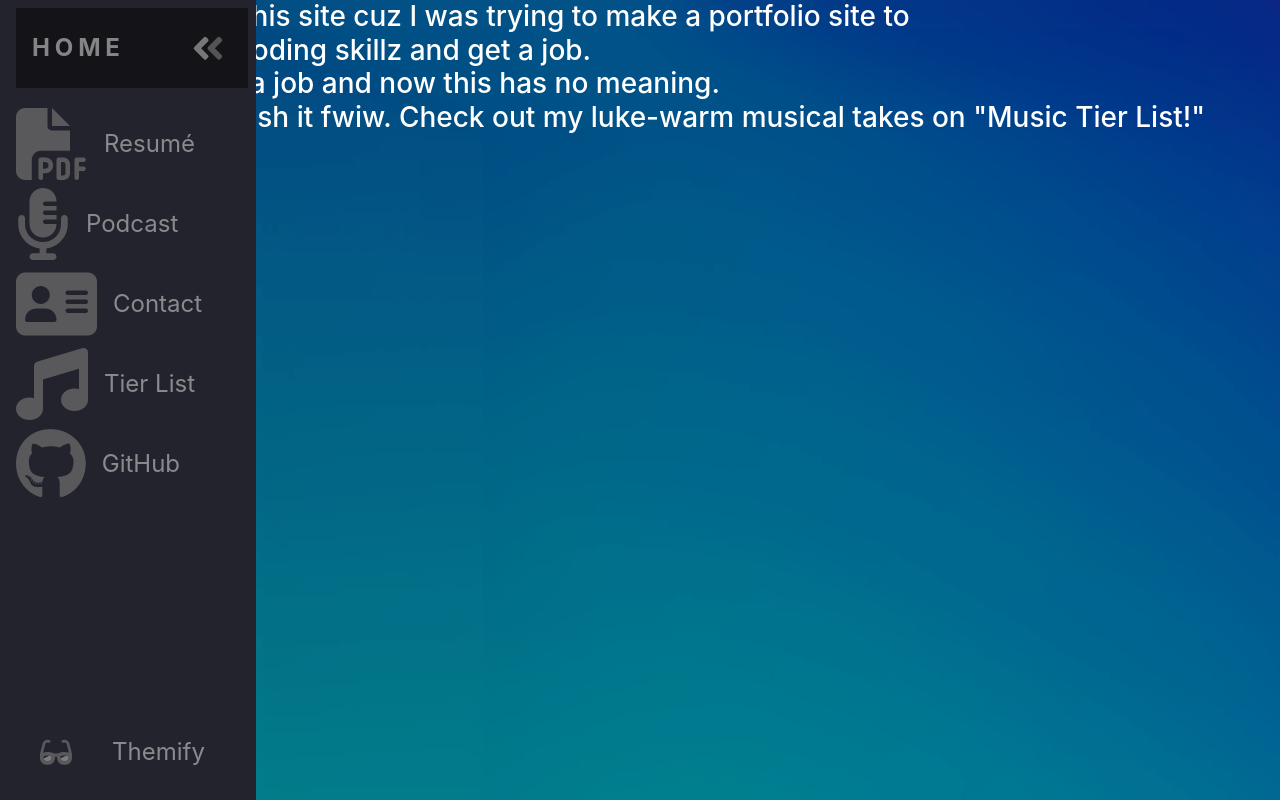
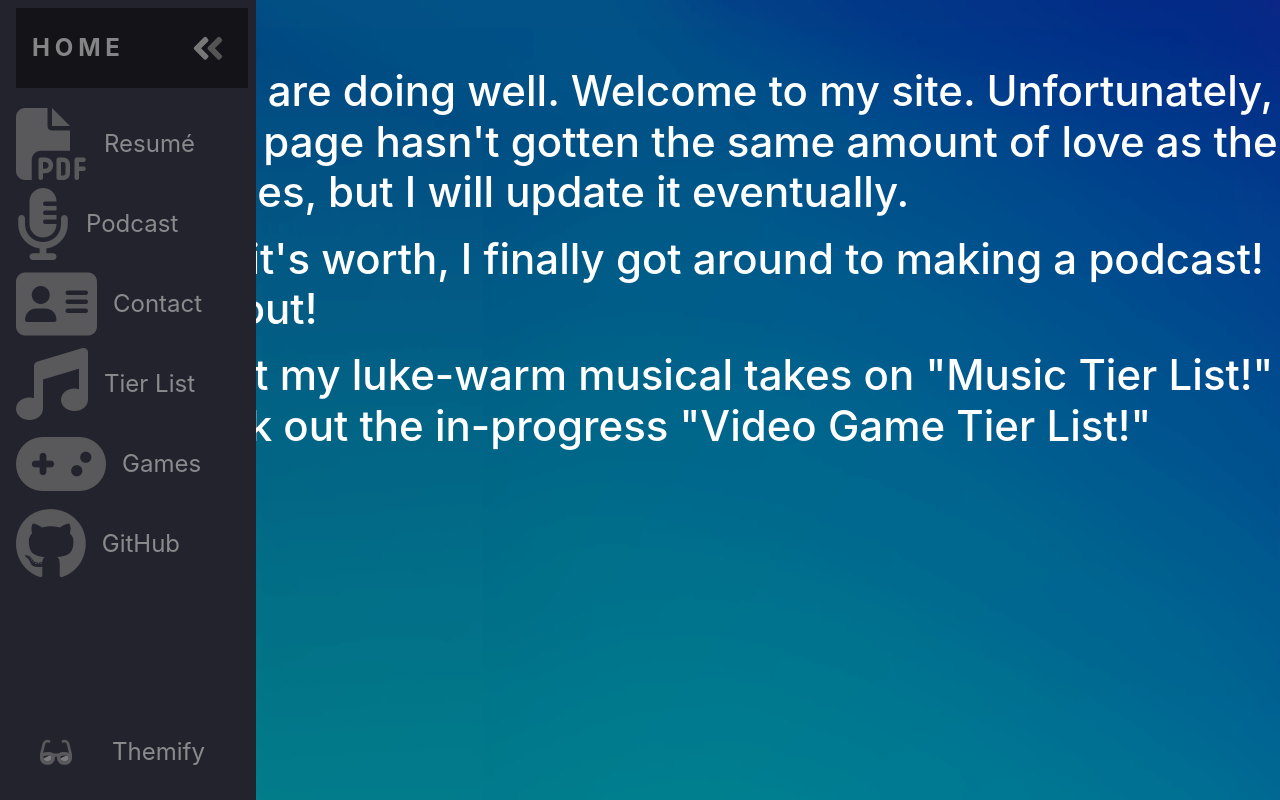
Before and after one commit to ajyoung21/Personal-Website, a Flask app: page / in a window 1280 px wide. Run offline with Flask 2, Linux system fonts and the light colour scheme; some libraries are stand-ins or nearby versions.

Commit message:
Updated Resume and Home Page

```diff
--- a/templates/index.html
+++ b/templates/index.html
@@ -55,10 +55,11 @@ rel="stylesheet"
 
   </div>
 
-  <h3 style="color: white; padding-left: 5%;">Look. I made this site cuz I was trying to make a portfolio site to </br>
-    show off my coding skillz and get a job.</br>
-    But then I got a job and now this has no meaning. </br>I will try to polish it fwiw. Check out my
-    luke-warm musical takes on "Music Tier List!"
+  <h3 style="color: white; padding-left: 5%;"><p>Hello,</p>
+    <p>Hope you are doing well. Welcome to my site. Unfortunately, the home page hasn't gotten the same amount of
+  love as the other pages, but I will update it eventually.</p><p>For what it's worth, I finally got around
+  to making a podcast! Check it out! </p><p>Check out my
+    luke-warm musical takes on "Music Tier List!" and check out the in-progress "Video Game Tier List!"
   </h3>
 
 
@@ -128,6 +129,13 @@ rel="stylesheet"
           <a href="/music_tier_list" class="nav-link">
             <i class="fas fa-music fa-3x"></i>
             <span class="link-text">Tier List</span>
+          </a>
+        </li>
+
+        <li class="nav-item">
+            <a href="/video_game_tier_list" class="nav-link">
+              <i class="fas fa-gamepad fa-3x"></i>
+              <span class="link-text">Games</span>
             </a>
           </li>
 
```
Also changed, not shown: 3 other files. Lines whose indentation alone changed are shown as unchanged.
